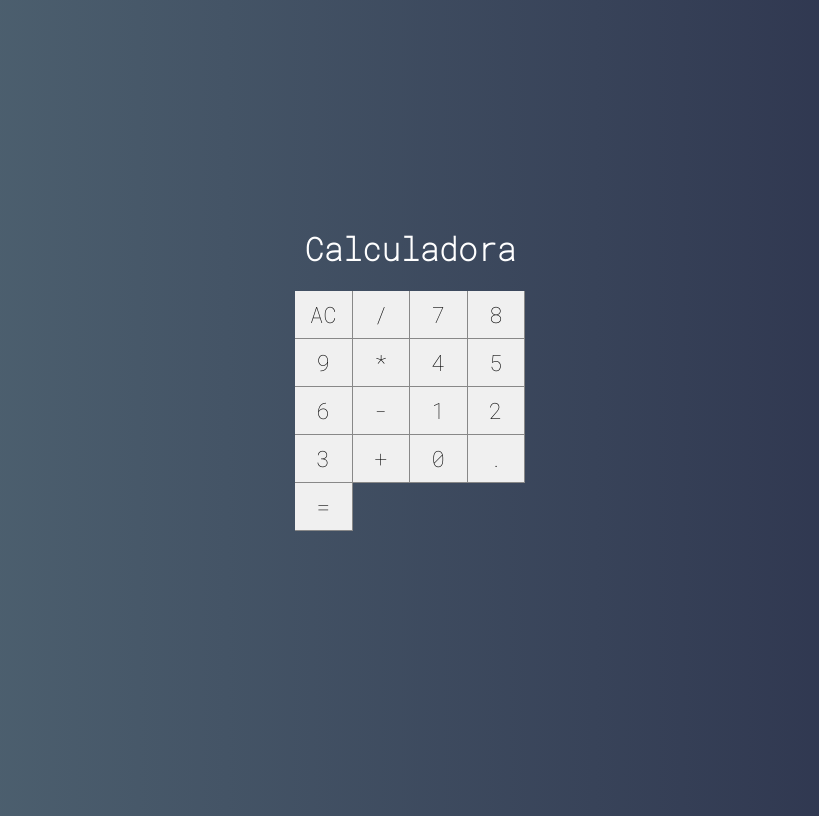
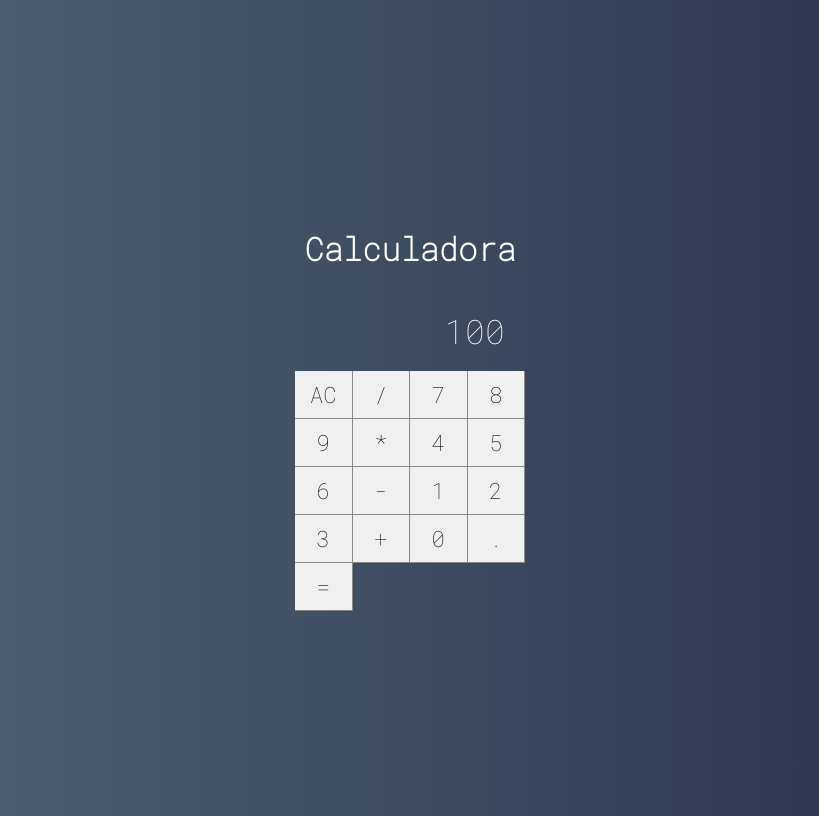
Before and after one commit to Alexandrodasilva/calculator, a React (Create React App) app: page / in a window 1280 px wide. Shown: the whole page, without its empty margins (230-1049 px from the left). Built offline with nearby package versions, Linux system fonts and the light colour scheme.

Commit message:
criando o componente display com css

```diff
--- /dev/null
+++ b/src/componets/Display.css
@@ -0,0 +1,9 @@
+.display{
+    grid-column: span 4;
+    display: flex;
+    justify-content: flex-end;
+    align-items: center;
+    padding: 20px;
+    font-size: 2.1rem;
+    overflow: hidden;
+}
--- /dev/null
+++ b/src/componets/Display.jsx
@@ -0,0 +1,9 @@
+import React from "react";
+import './Display.css'
+function Display(props){
+    return(
+        <div className="display" >{props.value}</div>
+    );
+}
+
+export default Display;
--- a/src/main/Calculator.css
+++ b/src/main/Calculator.css
@@ -4,5 +4,5 @@
     border-radius: 5px;
     display: grid;
     grid-template-columns: repeat(4, 25%);
-    grid-template-rows: 48px 48px 48px 48px 48px;
+    grid-template-rows: 1fr 48px 48px 48px 48px 48px;
 }
--- a/src/main/Calculator.jsx
+++ b/src/main/Calculator.jsx
@@ -1,11 +1,12 @@
 import React, {Component} from "react";
 import './Calculator.css'
 import Button from "../componets/Button";
-
+import Display from "../componets/Display";
 class Calculator extends Component{
     render(){
         return(
             <div className="Calculator">
+                <Display value={100}></Display>
                 <Button label="AC"></Button>
                 <Button label="/"></Button>
                 <Button label="7"></Button>
```
